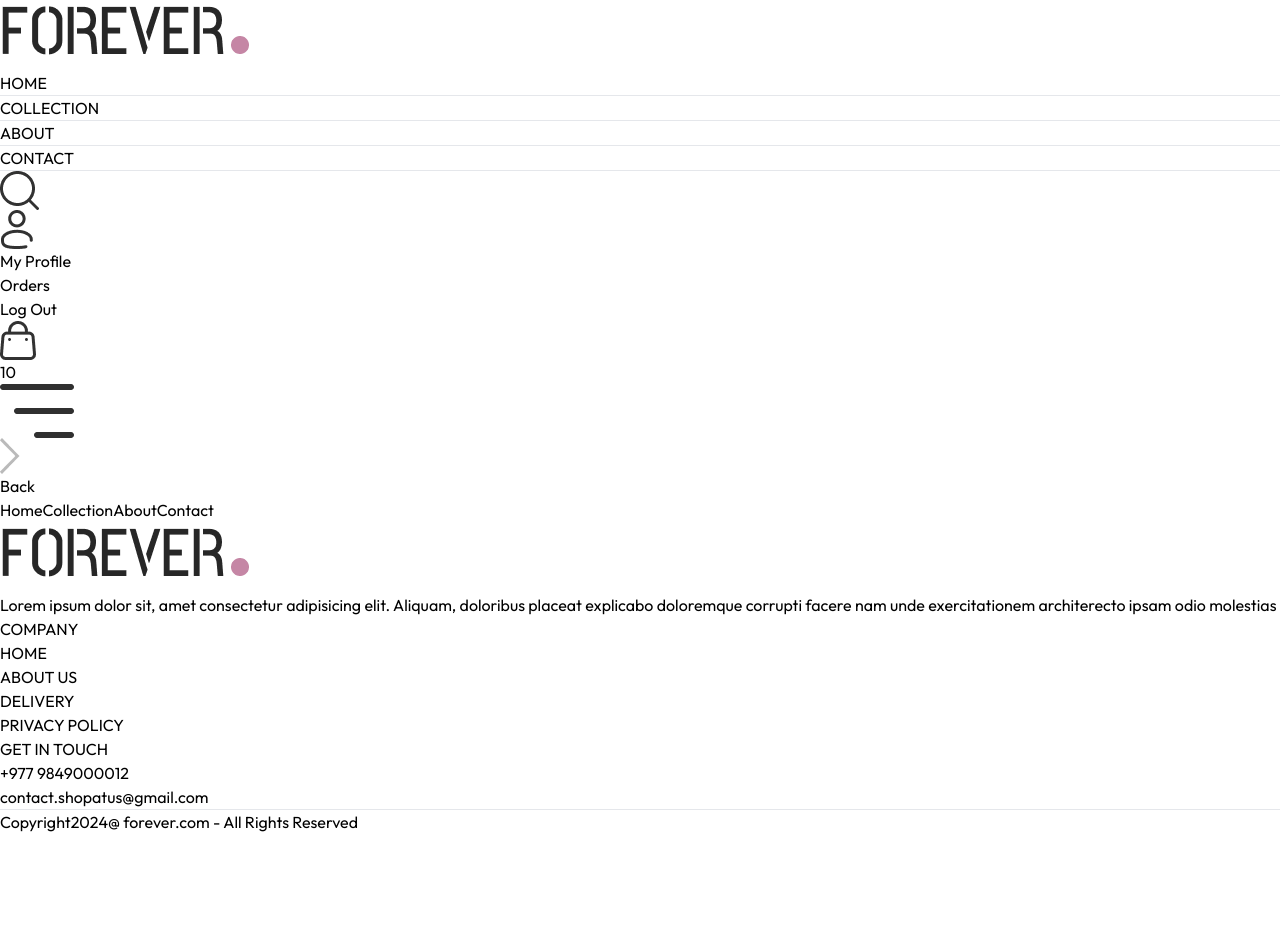
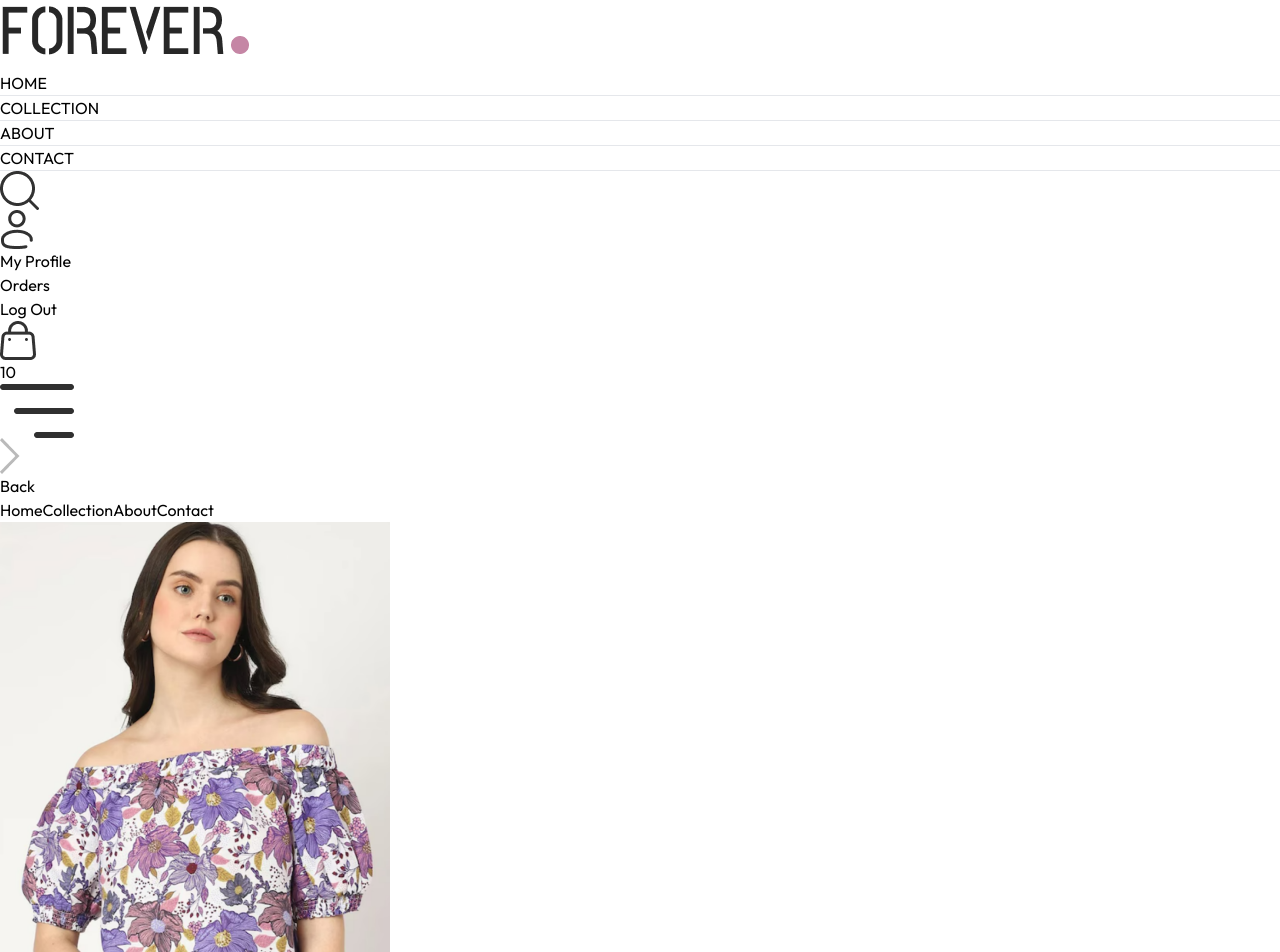
Before and after one commit to Student-Prabin/E-commerce-app, a React (Vite) app in the folder frontend/: page /product/aaaaa in a window 1280 px wide. Shown: the top 952 px of the page. Before the commit the page ends 834 px from the top, so only its background shows below. Built offline with nearby package versions, Linux system fonts and the light colour scheme.

Commit message:
product page

```diff
--- a/frontend/src/pages/Product.jsx
+++ b/frontend/src/pages/Product.jsx
@@ -1,13 +1,42 @@
+import { useContext, useEffect, useState } from 'react';
 import { useParams } from 'react-router-dom'
+import { ShopContext } from '../context/ShopContext';
 
 const Product = () => {
 
   const { productId } = useParams();
-  console.log(productId);
-  return (
-    <div>
+  const { products } = useContext(ShopContext);
+  const [productData, setProductData] = useState(false);
+  const [image, setImage] = useState('');
 
+  const fetchProductData = async () => {
+    products.map((item) => {
+      if (item._id === productId) {
+        setProductData(item);
+        setImage(item.image[0]);
+        console.log(item)
+        return null
+      }
+    });
+  }
+  useEffect(() => {
+    fetchProductData();
+  }, [productId, products]);
+  return productData ? (
+    <div className='border-t-2 pt-10 transition-opacity ease-in duration-500 opacity-100'>
+      {/* product data */}
+      <div className='flex gap-12 sm:gap-12 flex-col sm:flex-row' >
+
+        {/* product images */}
+        <div className='flex-1 flex flex-col-reverse gap-3 sm:flex-row'>
+          <div className=' flex sm:flex-col overflow-x-auto sm:overflow-y-scroll justify-between sm:justify-normal sm:w-[18.7%] w-full'>
+            {productData.image.map((item, index) => (
+              <img src={item} key={index} className='w-24% sm:w-full sm:mb-3 flex-shrink-0 cursor-pointer ' alt="image" />
+            ))}
+          </div>
+        </div>
+      </div>
     </div>
-  )
+  ) : <div className='opacity-0'>no</div>
 }
 export default Product
```
